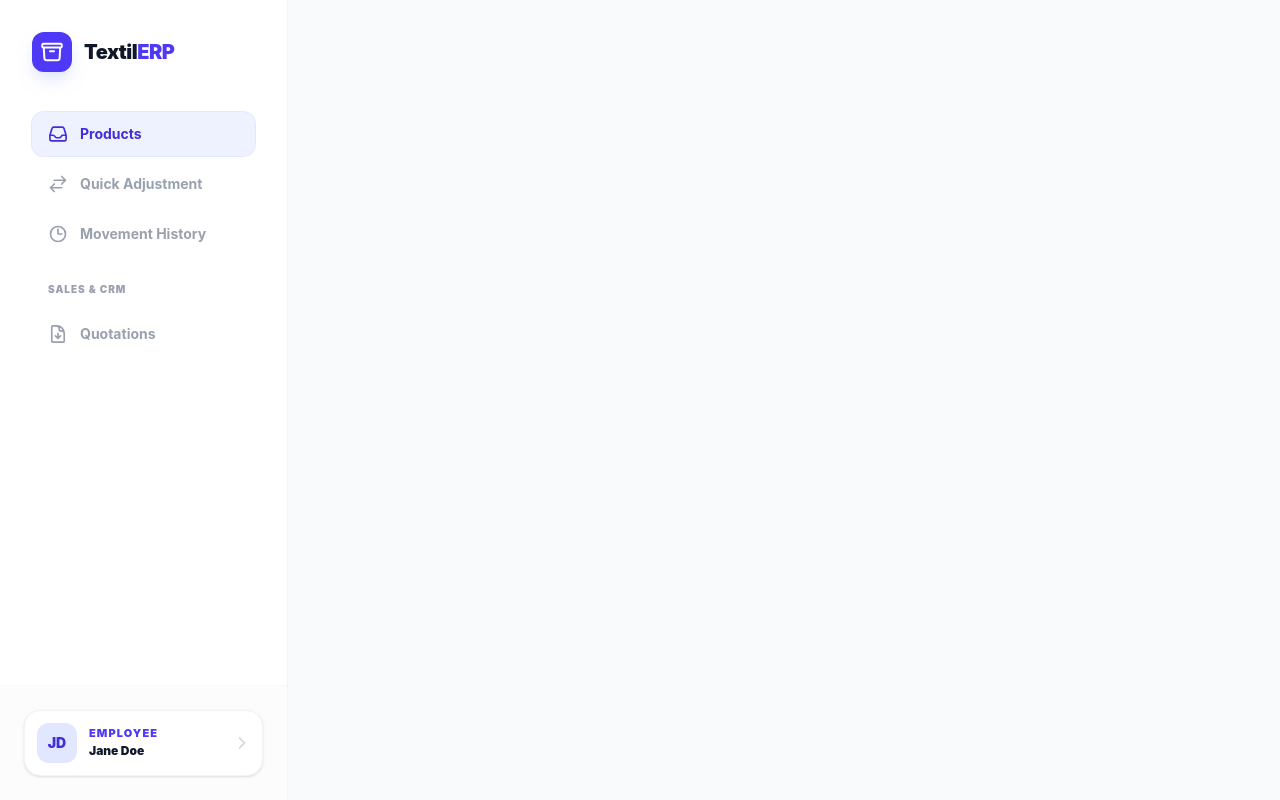
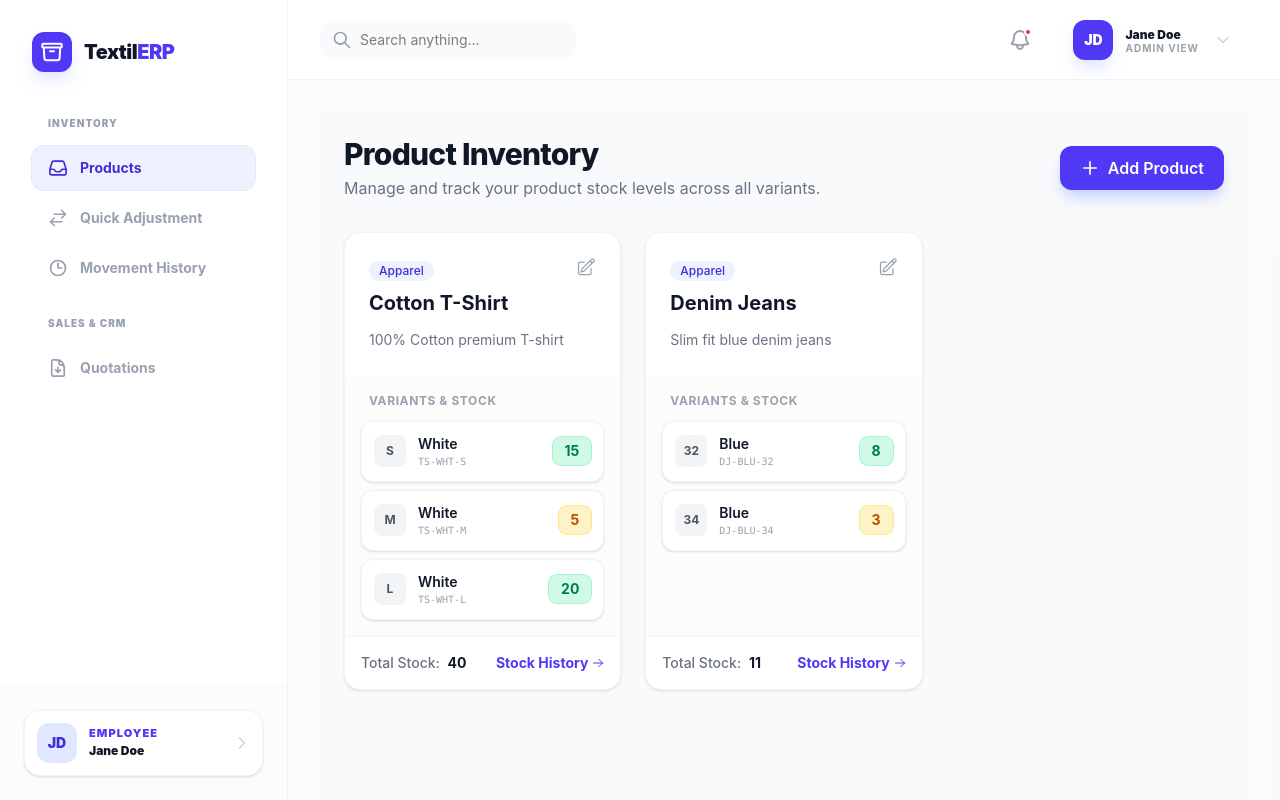
Before and after one commit to HenintsoaPaul/textil-erp, an Angular app: page /inventory in a window 1280 px wide. Shown: the top 800 px of the page. Built offline with nearby package versions, Linux system fonts and the light colour scheme.

Commit message:
[feat] layout

```diff
--- a/src/app/app.html
+++ b/src/app/app.html
@@ -1,12 +1,3 @@
-<!-- * * * * * * * * * * * * * * * * * * * * * * * * * * * * * * * -->
-<!-- * * * * * * * * * * * The content below * * * * * * * * * * * -->
-<!-- * * * * * * * * * * is only a placeholder * * * * * * * * * * -->
-<!-- * * * * * * * * * * and can be replaced.  * * * * * * * * * * -->
-<!-- * * * * * * * * * * * * * * * * * * * * * * * * * * * * * * * -->
-<!-- * * * * * * * * * Delete the template below * * * * * * * * * -->
-<!-- * * * * * * * to get started with your project! * * * * * * * -->
-<!-- * * * * * * * * * * * * * * * * * * * * * * * * * * * * * * * -->
-
 <div class="min-h-screen bg-gray-50 flex">
   <!-- Sidebar -->
   <aside
@@ -25,6 +16,9 @@
       </div>
 
       <nav class="space-y-1.5 text-sm font-bold">
+        <div class="pb-2">
+          <span class="px-4 text-[10px] font-black text-gray-400 uppercase tracking-widest">Inventory</span>
+        </div>
         <a routerLink="/inventory" routerLinkActive="bg-indigo-50 text-indigo-700 ring-1 ring-indigo-200/50"
           [routerLinkActiveOptions]="{exact: true}"
           class="flex items-center gap-3 px-4 py-3 rounded-xl transition-all duration-200 group hover:bg-gray-50 text-gray-400 hover:text-gray-900">
@@ -67,7 +61,7 @@
       </nav>
     </div>
 
-    <!-- User Section -->
+    <!-- User Section (Sidebar Bottom) -->
     <div class="mt-auto p-6 border-t border-gray-50 bg-gray-50/50">
       <div
         class="flex items-center gap-3 p-3 rounded-2xl bg-white border border-gray-100 shadow-sm transition hover:shadow-md cursor-pointer group">
@@ -87,20 +81,102 @@
     </div>
   </aside>
 
-  <!-- Content Area -->
-  <main class="flex-grow lg:pl-72 transition-all">
-    <div class="max-w-7xl mx-auto min-h-screen">
+  <!-- Main Content -->
+  <div class="flex-grow lg:pl-72 flex flex-col min-h-screen transition-all">
+    <!-- Header Bar -->
+    <header class="h-20 bg-white border-b border-gray-100 flex items-center justify-between px-8 sticky top-0 z-40">
+      <div class="flex items-center gap-4">
+        <!-- Optional Search Bar -->
+        <div class="relative hidden md:block">
+          <span class="absolute inset-y-0 left-0 pl-3 flex items-center pointer-events-none text-gray-400">
+            <svg xmlns="http://www.w3.org/2000/svg" class="h-5 w-5" fill="none" viewBox="0 0 24 24"
+              stroke="currentColor">
+              <path stroke-linecap="round" stroke-linejoin="round" stroke-width="2"
+                d="M21 21l-6-6m2-5a7 7 0 11-14 0 7 7 0 0114 0z" />
+            </svg>
+          </span>
+          <input type="text" placeholder="Search anything..."
+            class="pl-10 pr-4 py-2.5 w-64 bg-gray-50 border-none rounded-2xl text-sm focus:ring-2 focus:ring-indigo-100 outline-none transition-all">
+        </div>
+      </div>
+
+      <div class="flex items-center gap-6">
+        <!-- Notification Icon -->
+        <button
+          class="relative p-2.5 text-gray-400 hover:text-indigo-600 hover:bg-indigo-50 rounded-2xl transition-all duration-200 group">
+          <svg xmlns="http://www.w3.org/2000/svg" fill="none" viewBox="0 0 24 24" stroke-width="2" stroke="currentColor"
+            class="w-6 h-6 group-hover:scale-110 transition-transform">
+            <path stroke-linecap="round" stroke-linejoin="round"
+              d="M14.857 17.082a23.848 23.848 0 005.454-1.31A8.967 8.967 0 0118 9.75v-.7V9A6 6 0 006 9v.75a8.967 8.967 0 01-2.312 6.022c1.733.64 3.56 1.085 5.455 1.31m5.714 0a24.255 24.255 0 01-5.714 0m5.714 0a3 3 0 11-5.714 0" />
+          </svg>
+          <span class="absolute top-2.5 right-2.5 w-2 h-2 bg-rose-500 rounded-full border-2 border-white"></span>
+        </button>
+
+        <!-- Profile / Pop Action -->
+        <div class="relative">
+          <button (click)="toggleProfileMenu()"
+            class="flex items-center gap-3 p-1.5 pr-4 rounded-2xl hover:bg-gray-50 transition-all duration-200 border border-transparent hover:border-gray-100 group">
+            <div
+              class="w-10 h-10 rounded-xl bg-indigo-600 flex items-center justify-center text-white font-black text-sm shadow-lg shadow-indigo-100 group-hover:rotate-3 transition-transform">
+              JD
+            </div>
+            <div class="text-left hidden sm:block">
+              <div class="text-xs font-black text-gray-900">Jane Doe</div>
+              <div class="text-[10px] font-bold text-gray-400 uppercase tracking-widest leading-none">Admin View</div>
+            </div>
+            <svg xmlns="http://www.w3.org/2000/svg" fill="none" viewBox="0 0 24 24" stroke-width="2.5"
+              stroke="currentColor" class="w-4 h-4 text-gray-300 group-hover:text-indigo-600 transition-colors ml-1">
+              <path stroke-linecap="round" stroke-linejoin="round" d="M19.5 8.25l-7.5 7.5-7.5-7.5" />
+            </svg>
+          </button>
+
+          <!-- Dropdown Menu -->
+          @if (isProfileMenuOpen()) {
+          <div
+            class="absolute right-0 mt-2 w-56 bg-white rounded-2xl shadow-xl shadow-indigo-100/50 border border-gray-100 py-2 z-50 animate-in fade-in slide-in-from-top-2 duration-200">
+            <div class="px-4 py-3 border-b border-gray-50 mb-1">
+              <p class="text-[10px] font-bold text-gray-400 uppercase tracking-widest leading-none mb-1">Signed in as
+              </p>
+              <p class="text-sm font-black text-gray-900">jane.doe@textil-erp.com</p>
+            </div>
+            <button
+              class="w-full text-left px-4 py-2.5 text-sm font-bold text-gray-600 hover:bg-gray-50 hover:text-indigo-600 transition-colors flex items-center gap-3">
+              <svg xmlns="http://www.w3.org/2000/svg" fill="none" viewBox="0 0 24 24" stroke-width="2"
+                stroke="currentColor" class="w-4 h-4">
+                <path stroke-linecap="round" stroke-linejoin="round"
+                  d="M15.75 6a3.75 3.75 0 11-7.5 0 3.75 3.75 0 017.5 0zM4.501 20.118a7.5 7.5 0 0114.998 0A17.933 17.933 0 0112 21.75c-2.676 0-5.216-.584-7.499-1.632z" />
+              </svg>
+              My Profile
+            </button>
+            <button
+              class="w-full text-left px-4 py-2.5 text-sm font-bold text-gray-600 hover:bg-gray-50 hover:text-indigo-600 transition-colors flex items-center gap-3">
+              <svg xmlns="http://www.w3.org/2000/svg" fill="none" viewBox="0 0 24 24" stroke-width="2"
+                stroke="currentColor" class="w-4 h-4">
+                <path stroke-linecap="round" stroke-linejoin="round"
+                  d="M9.594 3.94c.09-.542.56-.94 1.11-.94h2.593c.55 0 1.02.398 1.11.94l.213 1.281c.063.374.313.686.645.87.074.04.147.083.22.127.324.196.72.257 1.075.124l1.217-.456a1.125 1.125 0 011.37.49l1.296 2.247a1.125 1.125 0 01-.26 1.431l-1.003.827c-.293.24-.438.613-.431.992a6.759 6.759 0 010 .255c-.007.378.138.75.43.99l1.005.828c.424.35.534.954.26 1.43l-1.298 2.247a1.125 1.125 0 01-1.369.491l-1.217-.456c-.355-.133-.75-.072-1.076.124a6.57 6.57 0 01-.22.127c-.332.183-.582.495-.644.869l-.213 1.281c-.09.543-.56.941-1.11.941h-2.594c-.55 0-1.02-.398-1.11-.94l-.213-1.281c-.062-.374-.312-.686-.644-.87a6.52 6.52 0 01-.22-.127c-.325-.196-.72-.257-1.076-.124l-1.217.456a1.125 1.125 0 01-1.369-.49l-1.297-2.247a1.125 1.125 0 01.26-1.431l1.004-.827c.292-.24.437-.613.43-.992a6.932 6.932 0 010-.255c.007-.378-.138-.75-.43-.99l-1.004-.828a1.125 1.125 0 01-.26-1.43l1.297-2.247a1.125 1.125 0 011.37-.491l1.216.456c.356.133.751.072 1.076-.124.072-.044.146-.087.22-.128.332-.183.582-.495.644-.869l.214-1.281z" />
+                <path stroke-linecap="round" stroke-linejoin="round" d="M15 12a3 3 0 11-6 0 3 3 0 016 0z" />
+              </svg>
+              Settings
+            </button>
+            <div class="h-px bg-gray-50 my-1 mx-4"></div>
+            <button
+              class="w-full text-left px-4 py-2.5 text-sm font-bold text-rose-500 hover:bg-rose-50 transition-colors flex items-center gap-3">
+              <svg xmlns="http://www.w3.org/2000/svg" fill="none" viewBox="0 0 24 24" stroke-width="2"
+                stroke="currentColor" class="w-4 h-4">
+                <path stroke-linecap="round" stroke-linejoin="round"
+                  d="M15.75 9V5.25A2.25 2.25 0 0013.5 3h-6a2.25 2.25 0 00-2.25 2.25v13.5A2.25 2.25 0 007.5 21h6a2.25 2.25 0 002.25-2.25V15m3 0l3-3m0 0l-3-3m3 3H9" />
+              </svg>
+              Sign Out
+            </button>
+          </div>
+          }
+        </div>
+      </div>
+    </header>
+
+    <!-- Page Content -->
+    <main class="flex-grow p-8 bg-gray-50/30">
       <router-outlet></router-outlet>
-    </div>
-  </main>
+    </main>
+  </div>
 </div>
-* * * * * * * * * * * * * * * * * * * * * * * * * * * * * * * * -->
-<!-- * * * * * * * * * * * The content above * * * * * * * * * * * * -->
-<!-- * * * * * * * * * * is only a placeholder * * * * * * * * * * * -->
-<!-- * * * * * * * * * * and can be replaced.  * * * * * * * * * * * -->
-<!-- * * * * * * * * * * * * * * * * * * * * * * * * * * * * * * * * -->
-<!-- * * * * * * * * * * End of Placeholder  * * * * * * * * * * * * -->
-<!-- * * * * * * * * * * * * * * * * * * * * * * * * * * * * * * * * -->
-
-
-<router-outlet />
--- a/src/app/app.ts
+++ b/src/app/app.ts
@@ -9,4 +9,9 @@ import { RouterLink, RouterLinkActive, RouterOutlet } from '@angular/router';
 })
 export class App {
   protected readonly title = signal('textil-erp');
+  protected isProfileMenuOpen = signal(false);
+
+  toggleProfileMenu() {
+    this.isProfileMenuOpen.update(v => !v);
+  }
 }
```
